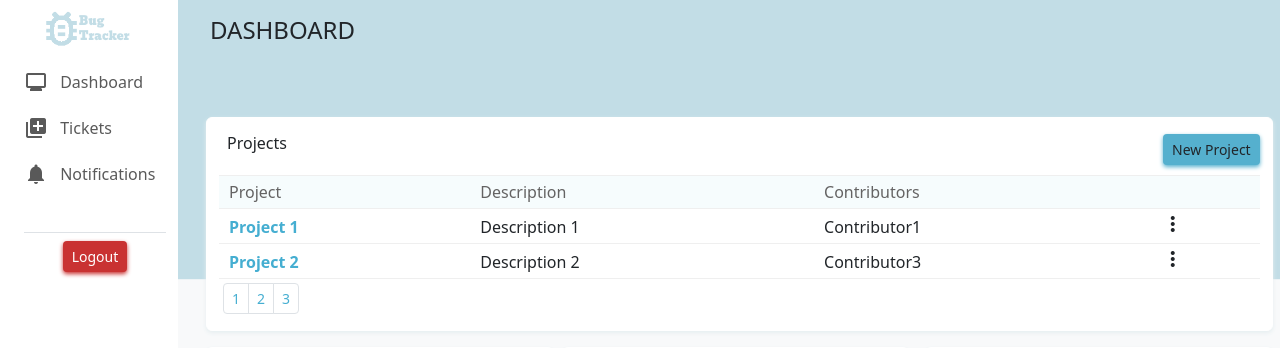
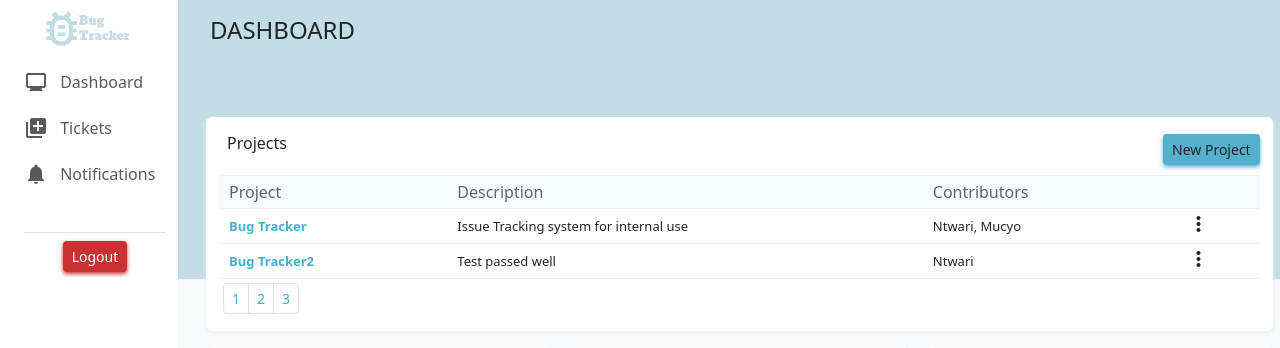
Before and after one commit to ntwari-bruce/Issue-Tracking-webapp, a Django app: page / in a window 1280 px wide. Shown: the top 348 px of the page. Run offline with Django 4.2, Linux system fonts and the light colour scheme; a user stored in the database is signed in; data comes from the database, SQL or seed files in the repository; both versions use the stored data as it was after the commit; some libraries are stand-ins or nearby versions.

Commit message:
Added create project feature

```diff
--- a/Issue_Tracking_system/bug_tracker/models.py
+++ b/Issue_Tracking_system/bug_tracker/models.py
@@ -1,8 +1,8 @@
 from django.contrib.auth.models import AbstractUser
 from django.db import models
 
+
 class CustomUser(AbstractUser):
-    # Add additional fields or customize existing fields
     first_name = models.CharField(max_length=150)
     last_name = models.CharField(max_length=150)
     phone_number = models.CharField(max_length=20)
@@ -11,3 +11,11 @@ class CustomUser(AbstractUser):
 
     def __str__(self):
         return self.username
+
+class Project(models.Model):
+    project_name = models.CharField(max_length=255)
+    project_description = models.TextField()
+    team_members = models.ManyToManyField(CustomUser)
+
+    def __str__(self):
+        return self.project_name
--- a/Issue_Tracking_system/bug_tracker/static/styles.css
+++ b/Issue_Tracking_system/bug_tracker/static/styles.css
@@ -261,3 +261,7 @@ tbody td {
 .x{
     text-decoration: none;
 }
+.alertx{
+  color:red;
+  font-size: smaller;
+}
--- a/Issue_Tracking_system/bug_tracker/templates/bug_tracker/index.html
+++ b/Issue_Tracking_system/bug_tracker/templates/bug_tracker/index.html
@@ -15,6 +15,8 @@
           </div>
 
           <!-- The Modal -->
+          <form action="{% url 'create_project' %}" method="POST">
+            {% csrf_token %}
           <div class="modal" id="myModal">
             <div class="modal-dialog modal-dialog-custom">
               <div class="modal-content modal-content-custom">
@@ -27,33 +29,34 @@
 
                 <!-- Modal body -->
                 <div class="modal-body border-bottom-0">
-                  <form action="#">
                     <div class="mb-3 mt-1">
                       <label for="Project_name" class="text-dialog mb-1">Project Name</label>
-                      <input type="text" class="form-control" id="Project_name" placeholder="Enter Project Name " name="Project_name">
+                      <input type="text" class="form-control" id="Project_name" placeholder="Enter Project Name " name="project_name" required>
                     </div>
                     <div class="mb-3">
                       <label for="project_description" class="text-dialog mb-1">Project Description</label>
-                      <textarea class="form-control" rows="3" id="project_description" placeholder="Enter Project Name" name="project_description"></textarea>
+                      <textarea class="form-control" rows="3" id="project_description" placeholder="Enter Project Name" name="project_description" required></textarea>
                     </div>
                     <div class="mb-3">
-                      <label for="team_members" class="text-dialog mb-1">Add Team Members</label>
-                      <textarea class="form-control" rows="3" id="Team_members" name="team_members"></textarea>
+                      <label for="selx" class="text-dialog mb-1">Add Team Members</label>
+                      <select multiple class="form-select" id="selx" name="sellist2a" required>
+                        {% for user in users %}
+                        <option value="{{ user.id }}">{{ user.first_name }} {{ user.last_name }}</option>
+                        {% endfor %}
+                      </select>
                     </div>
-                  </form>
                 </div>
-
                 <!-- Modal footer -->
                 <div class="modal-footer border-top-0">
                   <button type="submit" class="btn btn-primary btn-sm dialog-custom-button" data-bs-dismiss="modal">Submit</button>
                 </div>
-
               </div>
             </div>
           </div>
           <div>
+          </form>
 
-              <table>
+              <table class="table-responsive table-hover">
                   <thead>
                     <tr>
                       <th>Project</th>
@@ -63,19 +66,14 @@
                     </tr>
                   </thead>
                   <tbody>
+                    {% for project in projects %}
                     <tr>
-                      <td class="text-color5"><b>Project 1</b></td>
-                      <td class="truncate">Description 1</td>
-                      <td class="truncate">Contributor1 </td>
+                      <td class="text-color5 size1"><b>{{ project.project_name }}</b></td>
+                      <td class="truncate size1">{{ project.project_description }}</td>
+                      <td class="truncate size1">{{ project.team_members.all|join:", " }}</td>
                       <td><i class="material-icons">more_vert</i></td>
                     </tr>
-                    <tr>
-                      <td class="text-color5"><b>Project 2</b></td>
-                      <td class="truncate">Description 2</td>
-                      <td class="truncate">Contributor3</td>
-                      <td><i class="material-icons ">more_vert</i></td>
-                    </tr>
-
+                    {% endfor %}
                   </tbody>
                 </table>
                 <div>
@@ -123,8 +121,8 @@
   </div>
 {% endblock %}
 {% block script %}
-<script src="{% static 'bug_tracker/chart1.js' %}"></script>
-<script src="{% static 'bug_tracker/chart2.js' %}"></script>
-<script src="{% static 'bug_tracker/chart3.js' %}"></script>
-<script src="{% static 'bug_tracker/index.js' %}"></script>
+<script src="{% static 'chart1.js' %}"></script>
+<script src="{% static 'chart2.js' %}"></script>
+<script src="{% static 'chart3.js' %}"></script>
+<script src="{% static 'index.js' %}"></script>
 {% endblock %}
--- a/Issue_Tracking_system/bug_tracker/templates/bug_tracker/layout.html
+++ b/Issue_Tracking_system/bug_tracker/templates/bug_tracker/layout.html
@@ -70,9 +70,6 @@
   {% block body %}
   <body class="background-login">
     <div class="container">
-      {% if message %}
-      <div>{{ message }}</div>
-      {% endif %}
       <div class="d-flex flex-column mt-5 mx-auto">
          <div class="text-center text-white h2">Bug Tracker</div>
          <div class="text-center text-color1">Login or Register</div>
@@ -94,10 +91,13 @@
                         <span class="material-symbols-outlined border-div2 shadow-div1 rounded1 input-custom input-group-text">key</span>
                         <input type="text" class="form-control border-div2 shadow-div1 rounded1" name="password" placeholder="password">
                       </div>
+                      {% if message %}
+                      <p style="color: red; font-size: smaller;" class="text-center">{{ message }}</p>
+                      {% endif %}
                 </div>
              </div>
              <div class="row">
-                <div class="color-sm-12 mt-4 mx-auto custom-width text-center">
+                <div class="color-sm-12 mt-3 mx-auto custom-width text-center">
                 <div class="form-check">
                     <input class="form-check-input" type="checkbox" value="" id="flexCheckDefault">
                     <label class="form-check-label font1" for="flexCheckDefault">
--- a/Issue_Tracking_system/bug_tracker/templates/bug_tracker/register.html
+++ b/Issue_Tracking_system/bug_tracker/templates/bug_tracker/register.html
@@ -63,6 +63,9 @@
                     <span class="material-symbols-outlined md-19 border-div2 shadow-div1 rounded1 input-custom input-group-text">key</span>
                     <input type="text" class="form-control border-div2 shadow-div1 rounded1" id="Confirm" name="password_confirm" placeholder="Confirm Password">
                   </div>
+                  {% if message %}
+                  <p style="color: red; font-size: smaller;" class="text-center">{{ message }}</p>
+                  {% endif %}
             </div>
          </div>
 
--- a/Issue_Tracking_system/bug_tracker/urls.py
+++ b/Issue_Tracking_system/bug_tracker/urls.py
@@ -10,4 +10,5 @@ urlpatterns=[
     path("login_view", views.login_view, name="login_view"),
     path("logout", views.logout, name="logout"),
     path("layout", views.layout, name="layout"),
+    path("create_project", views.create_project, name="create_project")
 ]
--- a/Issue_Tracking_system/bug_tracker/views.py
+++ b/Issue_Tracking_system/bug_tracker/views.py
@@ -1,17 +1,24 @@
-from django.shortcuts import render
+from django.shortcuts import render, get_object_or_404
 from django.http import HttpResponse, request, HttpResponseRedirect
 from django.contrib.auth.decorators import login_required
 from django.db import IntegrityError
-from .models import CustomUser
+from .models import CustomUser, Project
 from django.contrib import auth
-from django.contrib.auth import authenticate,login as auth_login, logout as auth_logout
+from django.contrib.auth import authenticate,login as auth_login, logout as auth_logout, get_backends
 from django.urls import reverse
 from .backends import CustomUserBackend
 
 # Create your views here
 def index(request):
     if request.method == 'GET':
-        return render(request, "bug_tracker/index.html")
+        # Get all users in the system
+        users = CustomUser.objects.all()
+        # Get all projects
+        projects = Project.objects.all()
+        return render(request, "bug_tracker/index.html",{
+            "users": users,
+            "projects": projects
+        })
 
 # Registering for the user account
 def register(request):
@@ -37,11 +44,12 @@ def register(request):
 
         if CustomUser.objects.filter(email=email).exists():
             return render(request, "bug_tracker/register.html", {
-            "message": "Account already exists"
+            "message": "Account already exists!"
         })
         user = CustomUser.objects.create_user(first_name=first_name, username=first_name, last_name=last_name, email=email, password=password)
+        user.backend = f"{get_backends()[0].__module__}.{get_backends()[0].__class__.__name__}"
         user.save()
-        auth_login(request, user)
+        auth_login(request, user, backend=user.backend)
         return HttpResponseRedirect(reverse("index"))
     else:
         return render(request, 'bug_tracker/register.html')
@@ -75,3 +83,15 @@ def logout(request):
 # getting back to layout
 def layout(request):
     return render(request, 'bug_tracker/layout.html',)
+
+# Creating a new project
+def create_project(request):
+    if request.method == 'POST':
+        project_name = request.POST.get("project_name")
+        project_description = request.POST.get("project_description")
+        team_members_ids = request.POST.getlist("sellist2a")
+        project = Project(project_name=project_name, project_description=project_description)
+        project.save()
+        team_members = CustomUser.objects.filter(pk__in=team_members_ids)
+        project.team_members.set(team_members)
+        return HttpResponseRedirect(reverse("index"))
```
Also changed, not shown: Issue_Tracking_system/bug_tracker/migrations/0002_project.py (added), Issue_Tracking_system/db.sqlite3.
